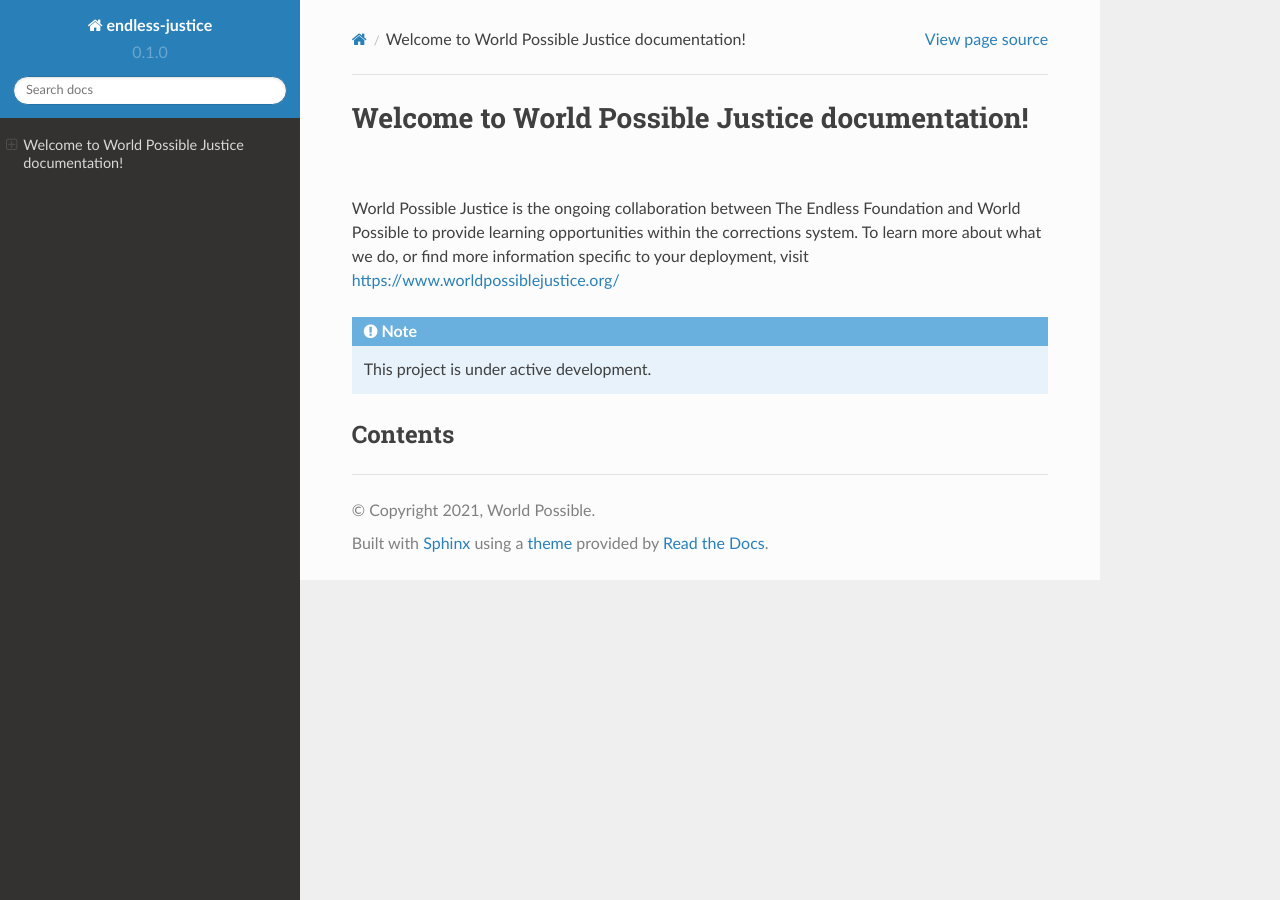
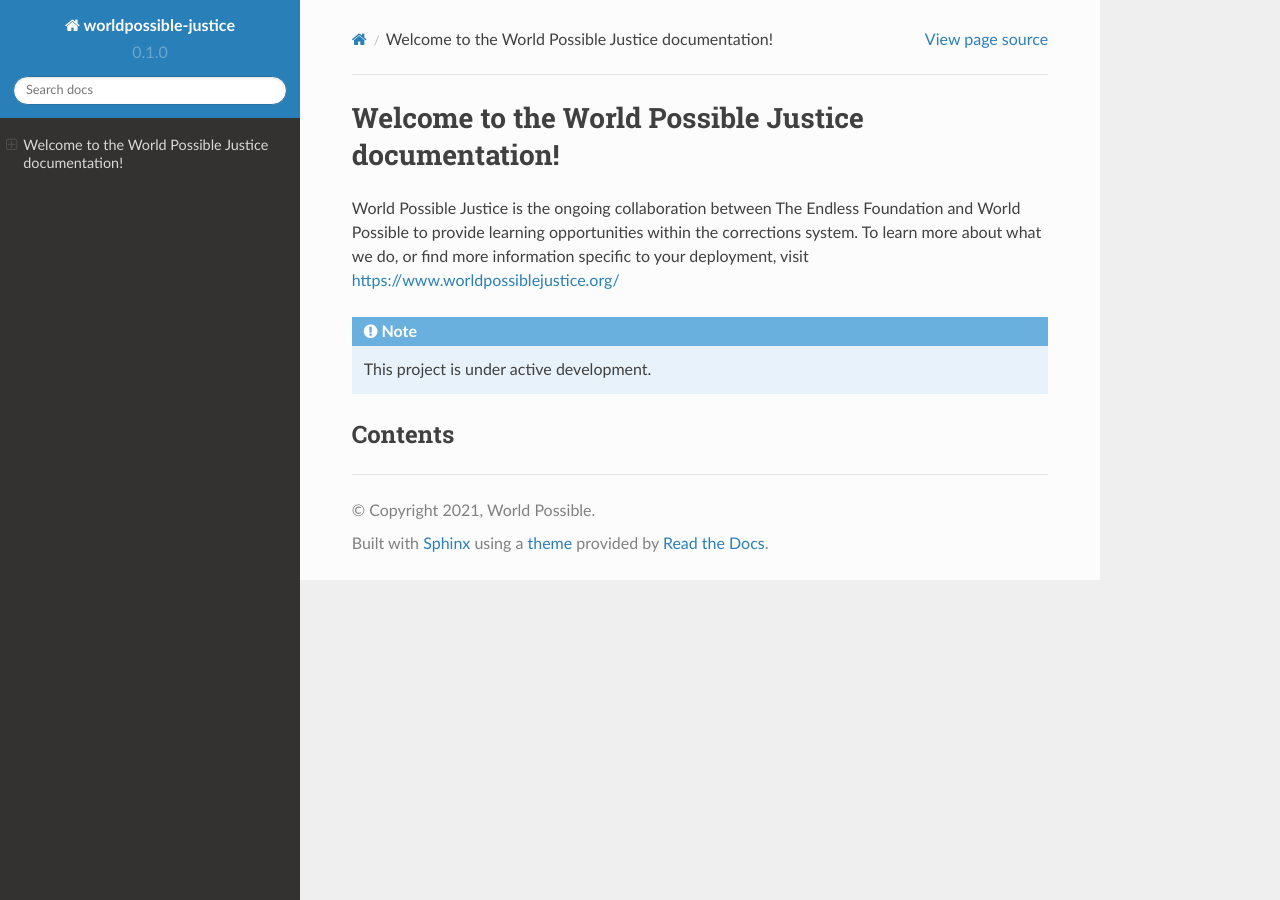
Before and after one commit to worldpossible/endless-docs, a Sphinx documentation site: the page built from docs/source/index.rst, in a window 1280 px wide. Built offline with Sphinx 7.4.7 and the Read the Docs theme 2.0.0, drawn with Linux system fonts in a browser that asks for light colours; pages that are not in the unit, such as notebooks, are missing from menus.

Commit message:
Minor updates

```diff
--- a/docs/source/conf.py
+++ b/docs/source/conf.py
@@ -2,7 +2,7 @@
 
 # -- Project information
 
-project = 'endless-justice'
+project = 'worldpossible-justice'
 copyright = '2021, World Possible'
 author = 'World Possible'
 
--- a/docs/source/index.rst
+++ b/docs/source/index.rst
@@ -1,5 +1,5 @@
-Welcome to World Possible Justice documentation!
-=========================================
+Welcome to the World Possible Justice documentation!
+====================================================
 
 World Possible Justice is the ongoing collaboration between The Endless Foundation and World Possible to provide learning opportunities within the corrections system. To learn more about what we do, or find more information specific to your deployment, visit https://www.worldpossiblejustice.org/
 
```
